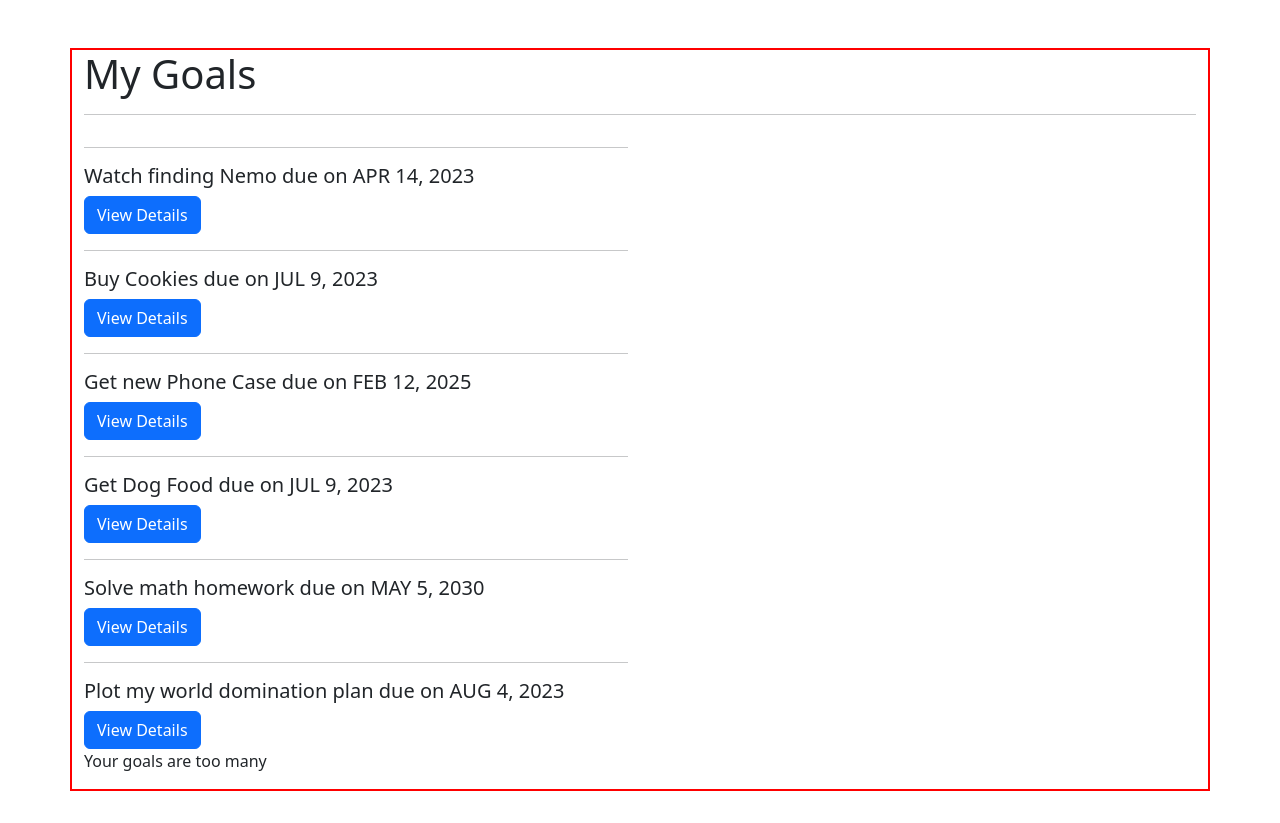
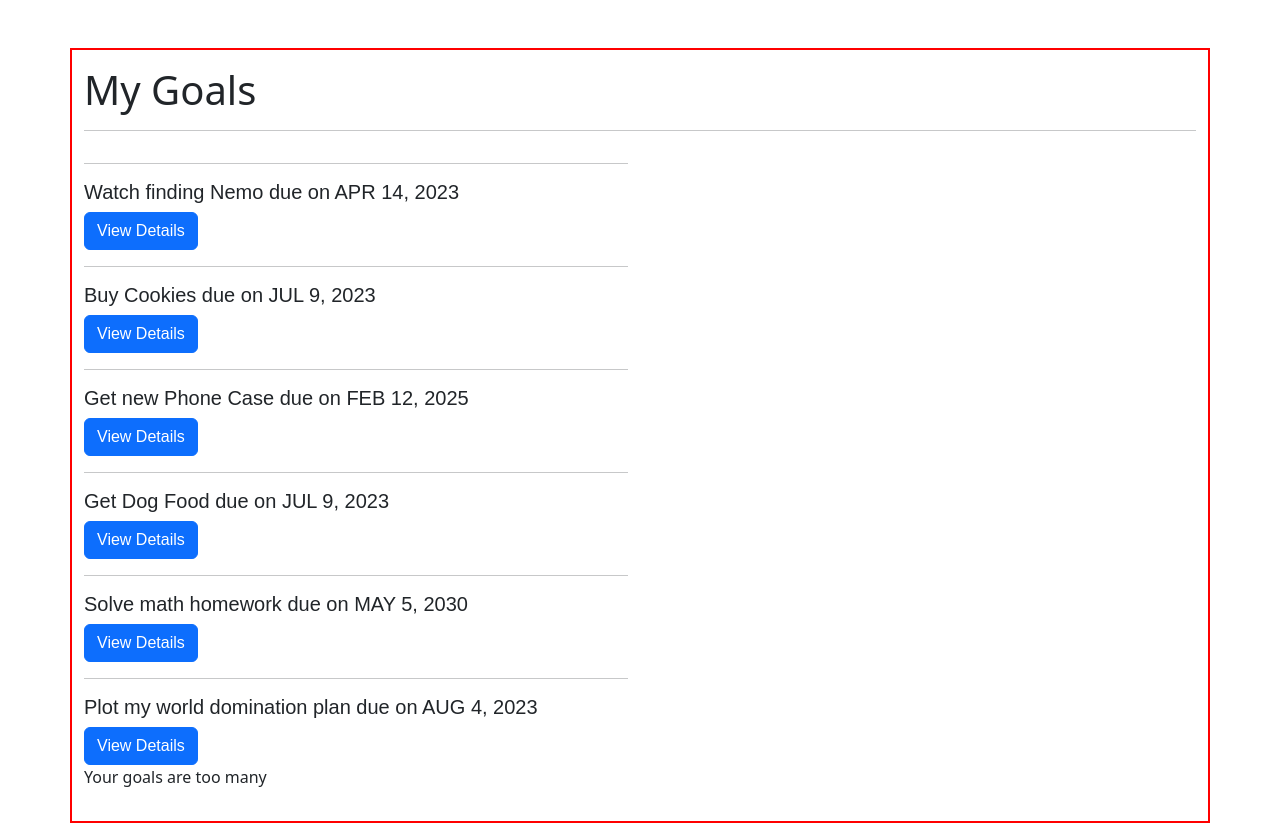
Before and after one commit to chanaiagwata/Goals, an Angular app: page / in a window 1280 px wide. Before the commit the page ends 800 px from the top, so only its background shows below. Built offline with nearby package versions, Linux system fonts and the light colour scheme.

Commit message:
adds font-styling

```diff
--- a/src/app/goal/goal.component.css
+++ b/src/app/goal/goal.component.css
@@ -1,5 +1,7 @@
 
 .container{
     border: 2px solid red;
-    margin: 5px, 5px, 0px, 5px;
 }
+.goals{
+    font-family: sans-serif;
+}
--- a/src/app/goal/goal.component.html
+++ b/src/app/goal/goal.component.html
@@ -1,11 +1,11 @@
-<div class="container mt-5">
+<div class="container mt-5 pb-3 pt-3">
   <h1>My Goals</h1>
   <hr>
   <div class="row">
     <div class="col-md-6">
           <div *ngFor = 'let goal of goals; let i = index'>
             <hr>
-            <div>
+            <div class="goals">
               <h5 appStrikethrough>{{goal.name}} due on {{goal.completeDate|date|uppercase}}</h5>
               <button (click)='toggleDetails(i)' class="btn btn-primary">View Details</button>
             </div>
```
